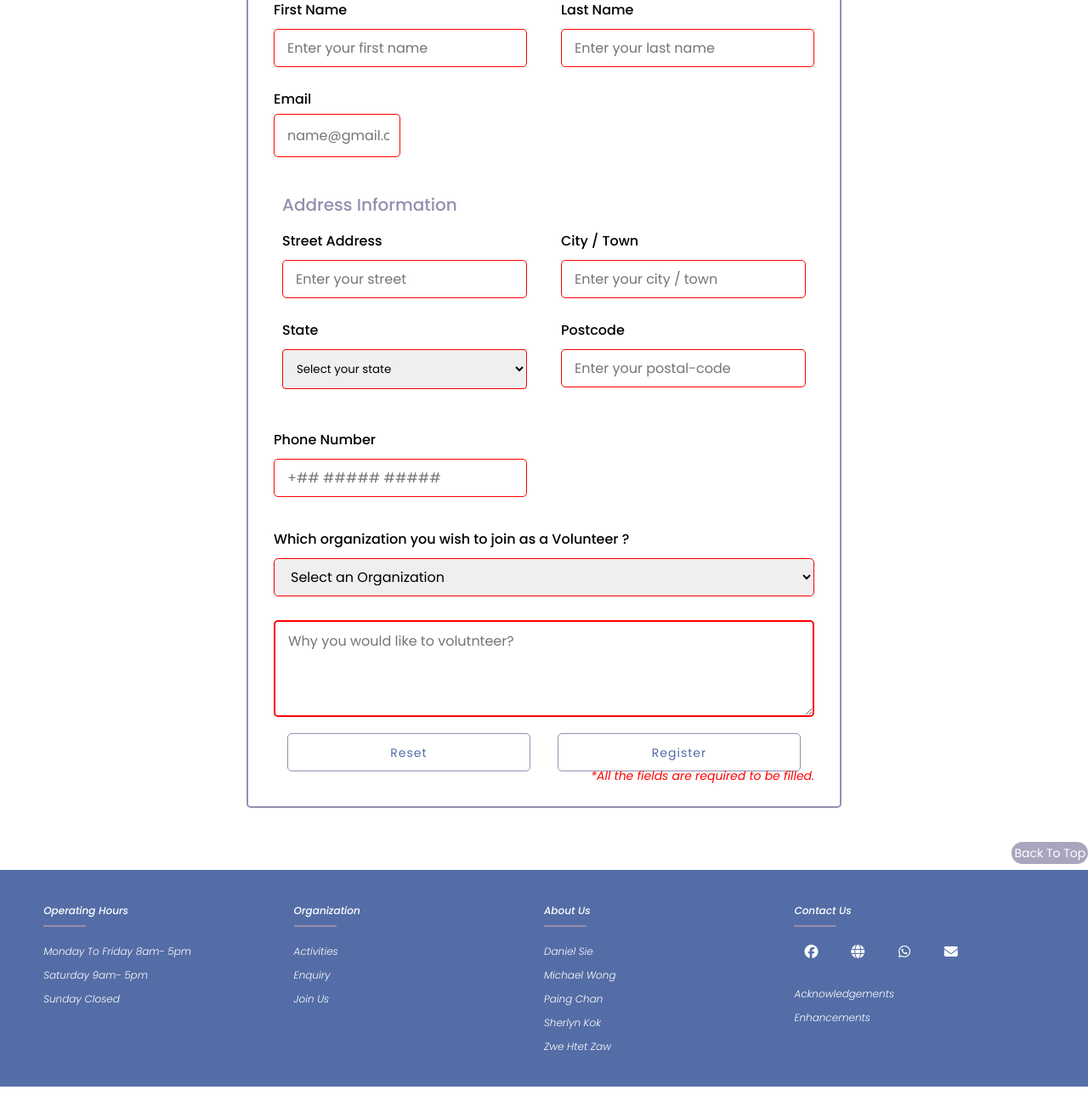
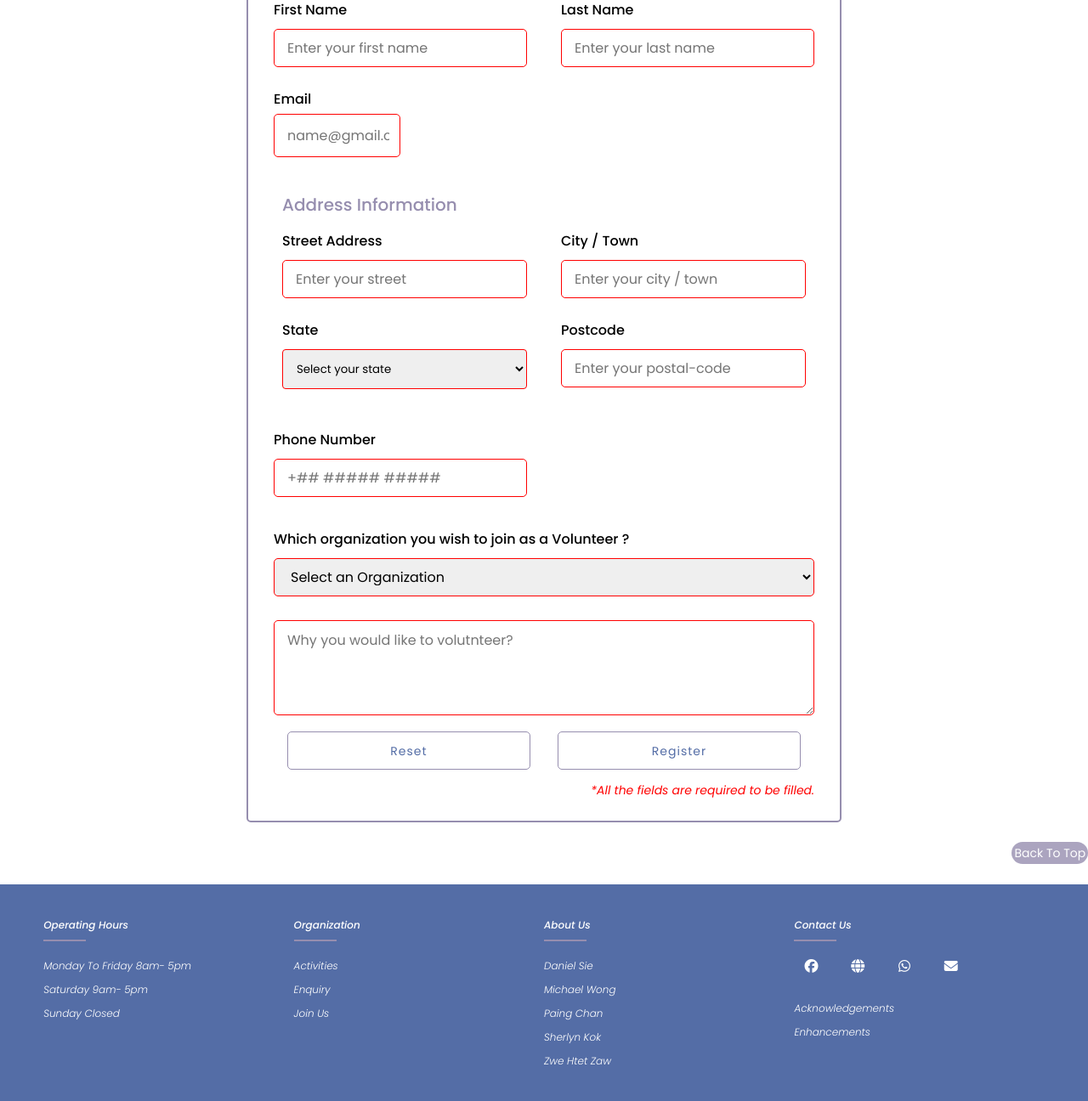
Before and after one commit to Zwe-Zwe/Inquiry-Project-Assignment, a PHP site: page /join-volunteer.html in a window 1280 px wide. Shown: the part 209-1505 px from the top of the page at 85% size. Run offline with PHP 8.4, Linux system fonts and the light colour scheme.

Commit message:
fixed margin for required warning

```diff
--- a/index.html
+++ b/index.html
@@ -25,7 +25,6 @@
   </head>
 
   <body>
-
     <header>
       <a href="https://arekku21.github.io/MSL-Medical/" id="logo"
         ><img id="res_logo" src="images/logo2.png"
--- a/styles/style.css
+++ b/styles/style.css
@@ -1553,11 +1553,12 @@ td {
   border-color: #ff0000;
 }
 .reason-to-volunteer textarea {
-  border: 2px solid var(--clr-secondary);
+  border: 1px solid var(--clr-secondary);
 }
 .volunteer-form .buttons {
   display: flex;
   justify-content: space-around;
+  margin-bottom: 3%;
 }
 .volunteer-form .buttons .button {
   width: 45%;
```
